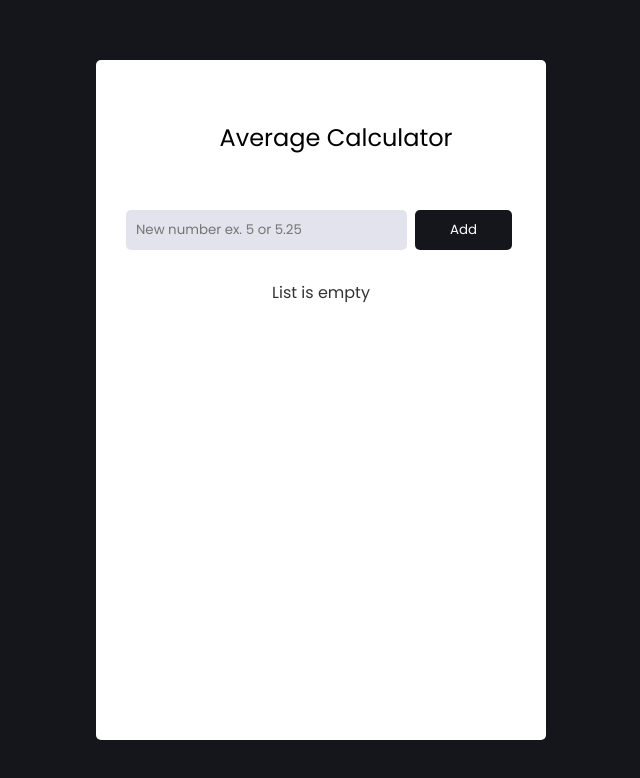
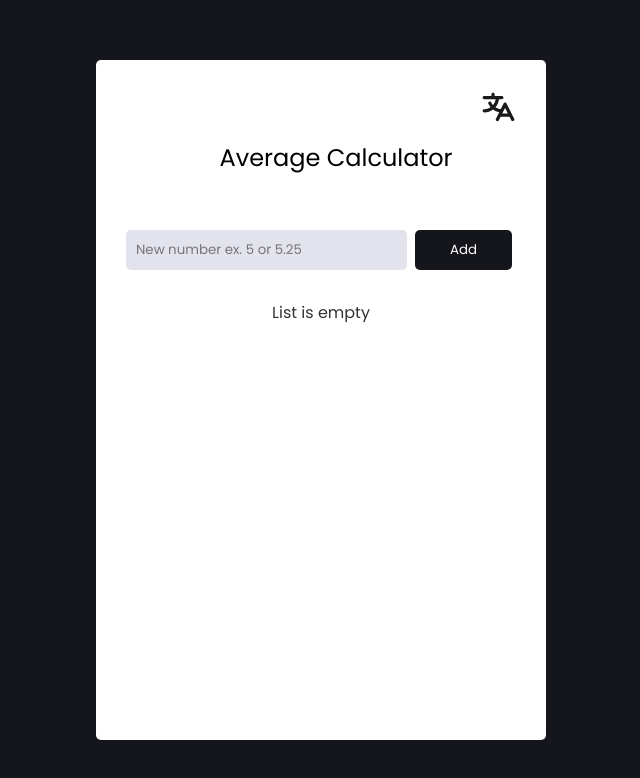
Before and after one commit to Revku/average-calculator, a Vue app: page / in a window 1280 px wide. Shown: the top 778 px of the page, without its empty margins (319-959 px from the left). Built offline with nearby package versions, Linux system fonts and the light colour scheme.

Commit message:
Add translate button

```diff
--- a/src/components/Box.vue
+++ b/src/components/Box.vue
@@ -1,5 +1,6 @@
 <template>
     <div class="box">
+        <TranslateIcon class="box__icon" @click="changeTranslate()" />
         <div class="box__header">
             <h2>{{ translate.appTitle }}</h2>
         </div>
@@ -28,6 +29,8 @@
 <script>
 import EnglishTranslate from '../locales/en.json'
 import PolishTranslate from '../locales/pl.json'
+
+import TranslateIcon from  '@/components/TranslateIcon.vue'
     export default {
         name: 'Box',
         data: function() {
@@ -40,9 +43,19 @@ import PolishTranslate from '../locales/pl.json'
                 average: 0,
             }
         },
+        components: {
+            TranslateIcon
+        },
         methods: {
             checkTranslate() {
                 if (navigator.language == "pl-PL") {
+                    this.translate = PolishTranslate;
+                } else {
+                    this.translate = EnglishTranslate;
+                }
+            },
+            changeTranslate() {
+                if (this.translate.lang == "en") {
                     this.translate = PolishTranslate;
                 } else {
                     this.translate = EnglishTranslate;
@@ -130,6 +143,15 @@ import PolishTranslate from '../locales/pl.json'
         font-weight: 500;
     }
 
+    &__icon {
+        width: 35px;
+        height: 35px;
+        fill: #1a1a1a;
+        position: absolute;
+        right: 30px;
+        cursor: pointer;
+    }
+
     img {
         width: 50px;
         display: inline-block;
@@ -139,7 +161,7 @@ import PolishTranslate from '../locales/pl.json'
     h2 {
         font-weight: 400;
         text-align: center;
-        margin-top: 30px;
+        margin-top: 50px;
         margin-bottom: 50px;
         margin-left: 30px;
     }
--- a/src/locales/en.json
+++ b/src/locales/en.json
@@ -1,4 +1,5 @@
 {
+    "lang": "en",
     "appTitle": "Average Calculator",
     "addButton": "Add",
     "removeButton": "Remove",
--- a/src/locales/pl.json
+++ b/src/locales/pl.json
@@ -1,4 +1,5 @@
 {
+    "lang": "pl",
     "appTitle": "Kalkulator Średniej",
     "addButton": "Dodaj",
     "removeButton": "Usuń",
```
Also changed, not shown: src/components/TranslateIcon.vue (+1 -1 lines).
